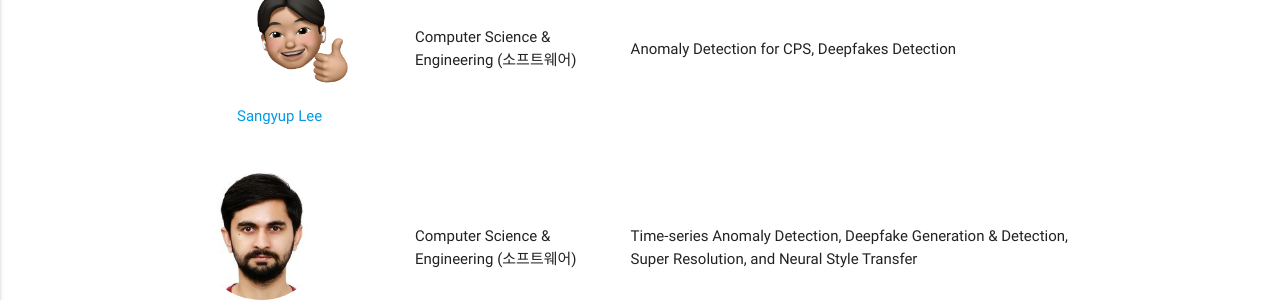
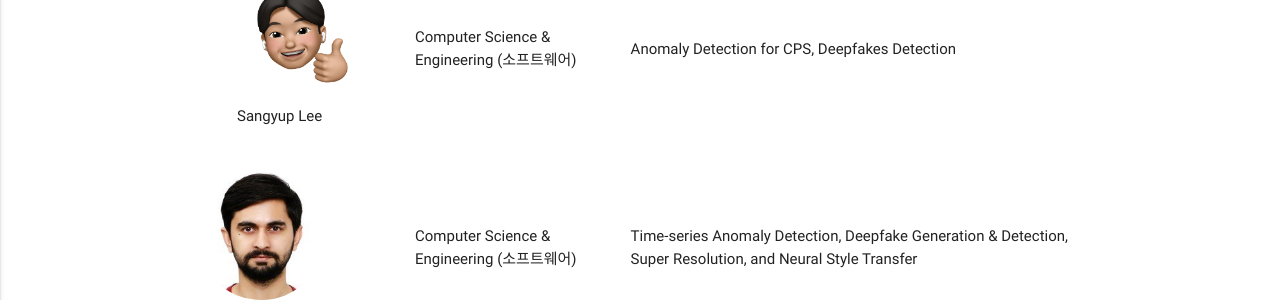
Before and after one commit to Yurim990507/DASH-Lab.github.io, a Jekyll site: the page built from example3.md, in a window 1280 px wide. Shown: the part 381-681 px from the top of the page. Built offline with Jekyll 4.4.1, drawn with Linux system fonts in a browser that asks for light colours.

Commit message:
Update example3.md

```diff
--- a/example3.md
+++ b/example3.md
@@ -25,7 +25,7 @@ permalink: /Members/
                        <div style="display:flex;flex-direction:column">
                            <figure class="item">
                             <img src="/img/SangyupLee.png" alt="" height="auto" width="128" style="border-radius:50%"/>
-                               <figcaption class="caption"><a href = "https://sites.google.com/view/sangyuplee/" target = "_blank">Sangyup Lee</a></figcaption>
+                               <figcaption class="caption">Sangyup Lee</figcaption>
                             </figure>
                        </div>
                     </td>
```
